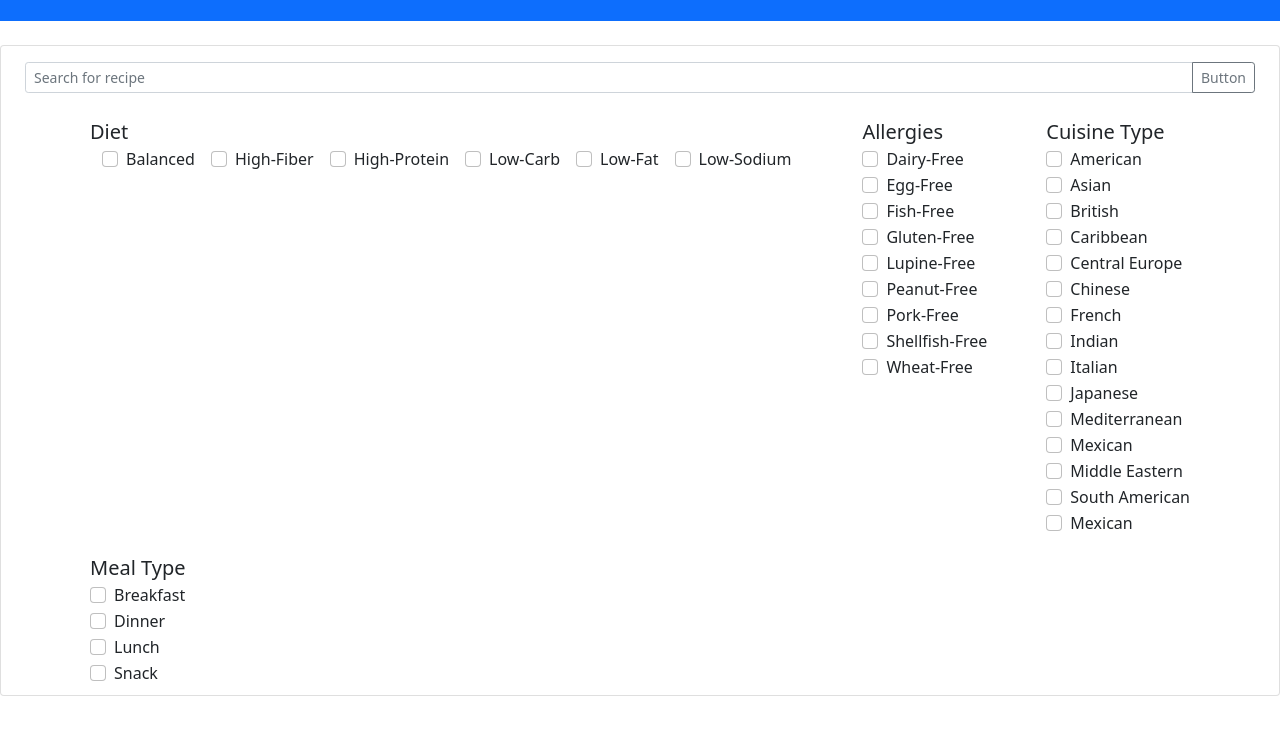
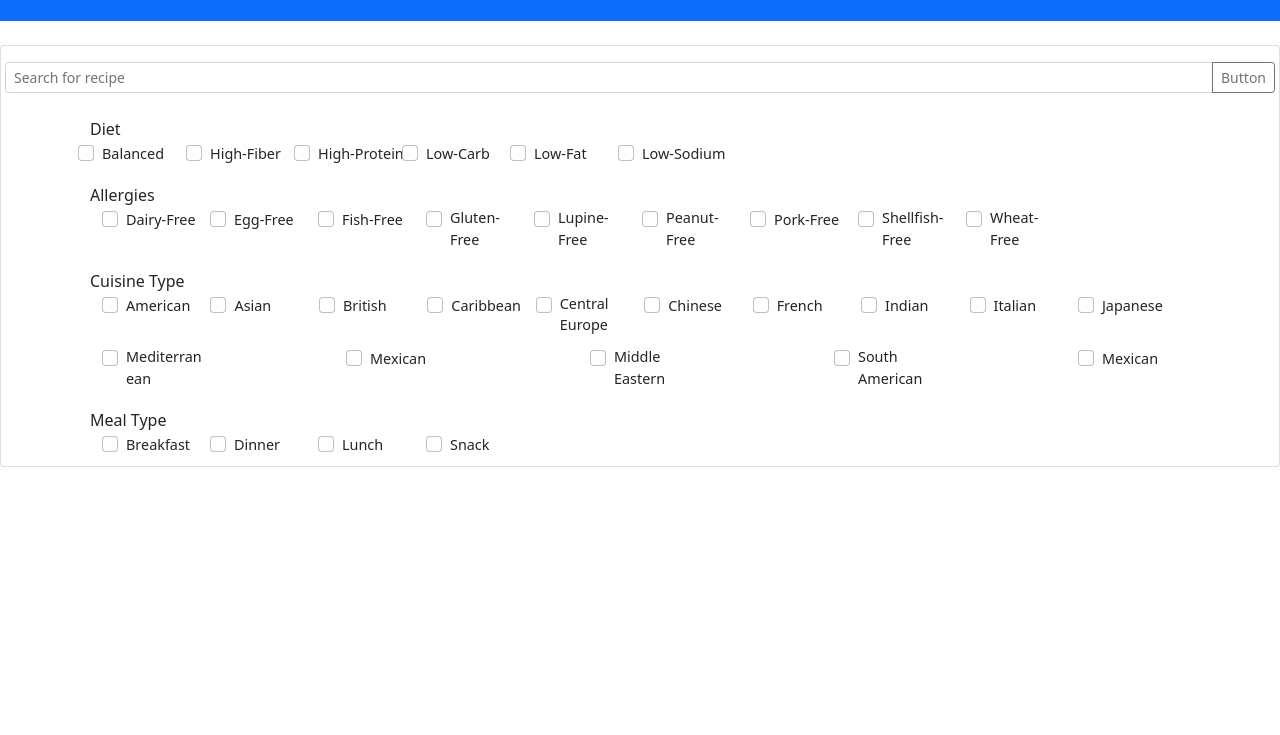
Before and after one commit to Terrence-Me/simple-recipe-finder, a plain HTML site: page index.html in a window 1280 px wide. Shown: the part 63-798 px from the top of the page. Drawn offline with nearby package versions, Linux system fonts and the light colour scheme.

Commit message:
minus css tweeks

```diff
--- a/assets/style.css
+++ b/assets/style.css
@@ -0,0 +1,12 @@
+.category {
+  font-size: 1rem;
+}
+
+.form-check-label {
+  font-size: 0.9rem;
+  width: 100%;
+}
+
+.form-check {
+  width: 100px;
+}
--- a/index.html
+++ b/index.html
@@ -7,7 +7,9 @@
     <meta name="viewport" content="width=device-width, initial-scale=1.0">
     <link href="https://cdn.jsdelivr.net/npm/bootstrap@5.1.3/dist/css/bootstrap.min.css" rel="stylesheet"
         integrity="sha384-1BmE4kWBq78iYhFldvKuhfTAU6auU8tT94WrHftjDbrCEXSU1oBoqyl2QvZ6jIW3" crossorigin="anonymous">
+    <link rel="stylesheet" href="/assets/style.css">
     <script src="./assets/script.js" defer></script>
+    <script src="https://developer.edamam.com/attribution/badge.js"></script>
     <title>Recipe Finder</title>
 </head>
 
@@ -22,47 +24,47 @@
         </div>
     </nav>
 
-    <div class="card mt-4 px-4 pt-3">
+    <div class="card mt-4 px-1 pt-3">
         <div class="input-group input-group-sm mb-3">
             <input type="text" class="form-control" placeholder="Search for recipe" aria-label="Search for recipe"
                 aria-describedby="button-addon2">
             <button class="btn btn-outline-secondary" type="button" id="button-addon2">Button</button>
         </div>
-        <div class="container d-flex flex-wrap justify-content-between">
+        <div class="container d-flex flex-wrap">
             <div class="m-2">
-                <p class="fs-5 mb-0">Diet</p>
-                <div class="container d-flex flex-wrap hstack gap-3 align-items-baseline">
-                    <div class="form-check fs-6">
+                <p class=" mb-0 category">Diet</p>
+                <div class="container d-flex flex-wrap gap-2 justify-content-between">
+                    <div class="form-check p-0 align-content-start">
                         <input class="form-check-input" type="checkbox" value="" id="flexCheckDefault">
                         <label class="form-check-label" for="flexCheckDefault">
                             Balanced
                         </label>
                     </div>
-                    <div class="form-check fs-6">
+                    <div class="form-check p-0 align-content-start">
                         <input class="form-check-input" type="checkbox" value="" id="flexCheckDefault">
                         <label class="form-check-label" for="flexCheckDefault">
                             High-Fiber
                         </label>
                     </div>
-                    <div class="form-check fs-6">
+                    <div class="form-check p-0 align-content-start">
                         <input class="form-check-input" type="checkbox" value="" id="flexCheckDefault">
                         <label class="form-check-label" for="flexCheckDefault">
                             High-Protein
                         </label>
                     </div>
-                    <div class="form-check fs-6">
+                    <div class="form-check p-0 align-content-start">
                         <input class="form-check-input" type="checkbox" value="" id="flexCheckDefault">
                         <label class="form-check-label" for="flexCheckDefault">
                             Low-Carb
                         </label>
                     </div>
-                    <div class="form-check fs-6">
+                    <div class="form-check p-0 align-content-start">
                         <input class="form-check-input" type="checkbox" value="" id="flexCheckDefault">
                         <label class="form-check-label" for="flexCheckDefault">
                             Low-Fat
                         </label>
                     </div>
-                    <div class="form-check fs-6">
+                    <div class="form-check p-0 align-content-start">
                         <input class="form-check-input" type="checkbox" value="" id="flexCheckDefault">
                         <label class="form-check-label" for="flexCheckDefault">
                             Low-Sodium
@@ -71,176 +73,181 @@
                 </div>
             </div>
             <div class="m-2">
-                <p class="fs-5 mb-0">Allergies</p>
+                <p class="mb-0 category">Allergies</p>
+                <div class="container d-flex flex-wrap gap-2 justify-content-between">
                     <div class="form-check">
                         <input class="form-check-input" type="checkbox" value="" id="flexCheckDefault">
                         <label class="form-check-label" for="flexCheckDefault">
                             Dairy-Free
                         </label>
                     </div>
-                <div class="form-check fs-6">
+                    <div class="form-check">
                         <input class="form-check-input" type="checkbox" value="" id="flexCheckDefault">
                         <label class="form-check-label" for="flexCheckDefault">
                             Egg-Free
                         </label>
                     </div>
-                <div class="form-check fs-6">
+                    <div class="form-check">
                         <input class="form-check-input" type="checkbox" value="" id="flexCheckDefault">
                         <label class="form-check-label" for="flexCheckDefault">
                             Fish-Free
                         </label>
                     </div>
-                <div class="form-check fs-6">
+                    <div class="form-check">
                         <input class="form-check-input" type="checkbox" value="" id="flexCheckDefault">
                         <label class="form-check-label" for="flexCheckDefault">
                             Gluten-Free
                         </label>
                     </div>
-                <div class="form-check fs-6">
+                    <div class="form-check">
                         <input class="form-check-input" type="checkbox" value="" id="flexCheckDefault">
                         <label class="form-check-label" for="flexCheckDefault">
                             Lupine-Free
                         </label>
                     </div>
-                <div class="form-check fs-6">
+                    <div class="form-check">
                         <input class="form-check-input" type="checkbox" value="" id="flexCheckDefault">
                         <label class="form-check-label" for="flexCheckDefault">
                             Peanut-Free
                         </label>
                     </div>
-                <div class="form-check fs-6">
+                    <div class="form-check">
                         <input class="form-check-input" type="checkbox" value="" id="flexCheckDefault">
                         <label class="form-check-label" for="flexCheckDefault">
                             Pork-Free
                         </label>
                     </div>
-                <div class="form-check fs-6">
+                    <div class="form-check">
                         <input class="form-check-input" type="checkbox" value="" id="flexCheckDefault">
                         <label class="form-check-label" for="flexCheckDefault">
                             Shellfish-Free
                         </label>
                     </div>
-                <div class="form-check fs-6">
+                    <div class="form-check">
                         <input class="form-check-input" type="checkbox" value="" id="flexCheckDefault">
                         <label class="form-check-label" for="flexCheckDefault">
                             Wheat-Free
                         </label>
                     </div>
                 </div>
+            </div>
             <div class="m-2">
-                <p class="fs-5 mb-0">Cuisine Type</p>
+                <p class="mb-0 category">Cuisine Type</p>
+                <div class="container d-flex flex-wrap gap-2 justify-content-between">
                     <div class="form-check">
                         <input class="form-check-input" type="checkbox" value="" id="flexCheckDefault">
                         <label class="form-check-label" for="flexCheckDefault">
                             American
                         </label>
                     </div>
-                <div class="form-check fs-6">
+                    <div class="form-check">
                         <input class="form-check-input" type="checkbox" value="" id="flexCheckDefault">
                         <label class="form-check-label" for="flexCheckDefault">
                             Asian
                         </label>
                     </div>
-                <div class="form-check fs-6">
+                    <div class="form-check">
                         <input class="form-check-input" type="checkbox" value="" id="flexCheckDefault">
                         <label class="form-check-label" for="flexCheckDefault">
                             British
                         </label>
                     </div>
-                <div class="form-check fs-6">
+                    <div class="form-check">
                         <input class="form-check-input" type="checkbox" value="" id="flexCheckDefault">
                         <label class="form-check-label" for="flexCheckDefault">
                             Caribbean
                         </label>
                     </div>
-                <div class="form-check fs-6">
+                    <div class="form-check">
                         <input class="form-check-input" type="checkbox" value="" id="flexCheckDefault">
                         <label class="form-check-label" for="flexCheckDefault">
                             Central Europe
                         </label>
                     </div>
-                <div class="form-check fs-6">
+                    <div class="form-check">
                         <input class="form-check-input" type="checkbox" value="" id="flexCheckDefault">
                         <label class="form-check-label" for="flexCheckDefault">
                             Chinese
                         </label>
                     </div>
-                <div class="form-check fs-6">
+                    <div class="form-check">
                         <input class="form-check-input" type="checkbox" value="" id="flexCheckDefault">
                         <label class="form-check-label" for="flexCheckDefault">
                             French
                         </label>
                     </div>
-                <div class="form-check fs-6">
+                    <div class="form-check">
                         <input class="form-check-input" type="checkbox" value="" id="flexCheckDefault">
                         <label class="form-check-label" for="flexCheckDefault">
                             Indian
                         </label>
                     </div>
-                <div class="form-check fs-6">
+                    <div class="form-check">
                         <input class="form-check-input" type="checkbox" value="" id="flexCheckDefault">
                         <label class="form-check-label" for="flexCheckDefault">
                             Italian
                         </label>
                     </div>
-                <div class="form-check fs-6">
+                    <div class="form-check">
                         <input class="form-check-input" type="checkbox" value="" id="flexCheckDefault">
                         <label class="form-check-label" for="flexCheckDefault">
                             Japanese
                         </label>
                     </div>
-                <div class="form-check fs-6">
+                    <div class="form-check">
                         <input class="form-check-input" type="checkbox" value="" id="flexCheckDefault">
                         <label class="form-check-label" for="flexCheckDefault">
                             Mediterranean
                         </label>
                     </div>
-                <div class="form-check fs-6">
+                    <div class="form-check">
                         <input class="form-check-input" type="checkbox" value="" id="flexCheckDefault">
                         <label class="form-check-label" for="flexCheckDefault">
                             Mexican
                         </label>
                     </div>
-                <div class="form-check fs-6">
+                    <div class="form-check">
                         <input class="form-check-input" type="checkbox" value="" id="flexCheckDefault">
                         <label class="form-check-label" for="flexCheckDefault">
                             Middle Eastern
                         </label>
                     </div>
-                <div class="form-check fs-6">
+                    <div class="form-check">
                         <input class="form-check-input" type="checkbox" value="" id="flexCheckDefault">
                         <label class="form-check-label" for="flexCheckDefault">
                             South American
                         </label>
                     </div>
-                <div class="form-check fs-6">
+                    <div class="form-check">
                         <input class="form-check-input" type="checkbox" value="" id="flexCheckDefault">
                         <label class="form-check-label" for="flexCheckDefault">
                             Mexican
                         </label>
                     </div>
                 </div>
+            </div>
             <div class="m-2">
-                <p class="fs-5 mb-0">Meal Type</p>
+                <p class="mb-0 category">Meal Type</p>
+                <div class="container d-flex flex-wrap gap-2 justify-content-between">
                     <div class="form-check">
                         <input class="form-check-input" type="checkbox" value="" id="flexCheckDefault">
                         <label class="form-check-label" for="flexCheckDefault">
                             Breakfast
                         </label>
                     </div>
-                <div class="form-check fs-6">
+                    <div class="form-check">
                         <input class="form-check-input" type="checkbox" value="" id="flexCheckDefault">
                         <label class="form-check-label" for="flexCheckDefault">
                             Dinner
                         </label>
                     </div>
-                <div class="form-check fs-6">
+                    <div class="form-check">
                         <input class="form-check-input" type="checkbox" value="" id="flexCheckDefault">
                         <label class="form-check-label" for="flexCheckDefault">
                             Lunch
                         </label>
                     </div>
-                <div class="form-check fs-6">
+                    <div class="form-check">
                         <input class="form-check-input" type="checkbox" value="" id="flexCheckDefault">
                         <label class="form-check-label" for="flexCheckDefault">
                             Snack
@@ -248,6 +255,10 @@
                     </div>
                 </div>
             </div>
+        </div>
+
+    </div>
+    <div id="edamam-badge" data-color="white"></div>
 </body>
 
 </html>
```
Also changed, not shown: assets/Edamam_Badge_Light.svg (deleted). Lines whose indentation alone changed are shown as unchanged.
